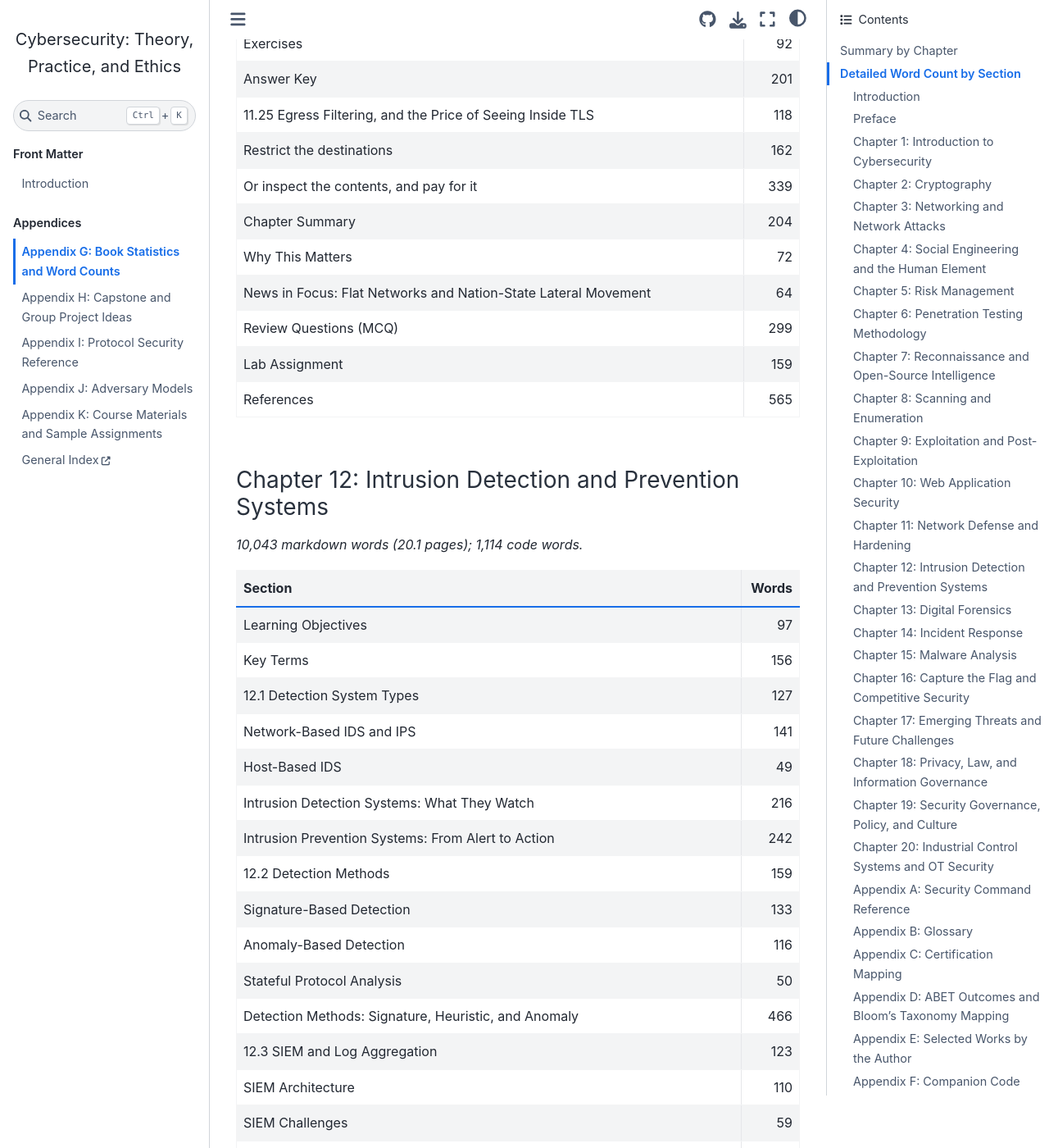
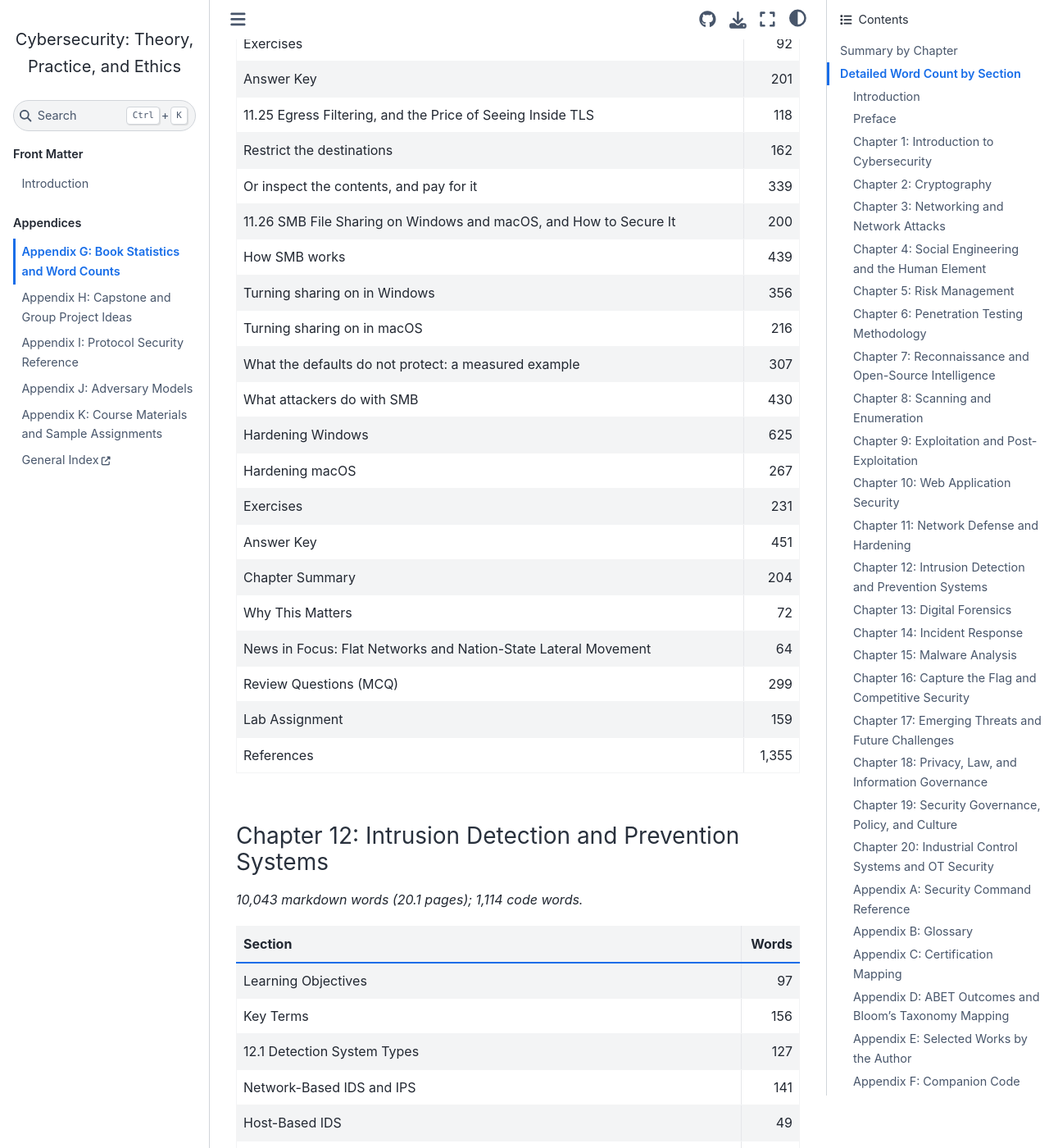
Before and after one commit to devharsh/cybersec-textbook, a Jupyter Book: the page built from chapters/appendix_g/appendix_g.md, in a window 1280 px wide and 1400 px high, scrolled down 28099 px. Shown: the whole window at 82% size. Built offline with Jupyter Book 1.0.4 settings and Sphinx 7.4.7 and the Sphinx Book theme 1.1.4, drawn with Linux system fonts in a browser that asks for light colours; pages that are not in the unit, such as notebooks, are missing from menus; some of the changed text lies outside the part shown.

Commit message:
Ch11: add Section 11.26 on SMB file sharing on Windows and macOS
Expand a reader's note on SMB file sharing into a verified section on
how SMB works and how to share and secure it on Windows 11 and macOS 27.

The section covers ports and transports, dialects (MS-SMB2 Appendix A),
Windows and macOS sharing steps with the settings that decide safety
(Private profile only, password-protected sharing on, share and NTFS
permissions, Apple's Windows File Sharing password warning, guest access,
firewall), a lab table measured on Samba 4.19.5, the attack techniques
(MS17-010, CVE-2020-0796, CVE-2021-34527, ATT&CK T1135, T1021.002,
T1187 with its WebDAV fallback, T1557.001), and hardening lists built
from Microsoft's current defaults and Apple's documented settings.

Corrections to the source note: SMB is not LAN-only; NetBIOS ports are
only needed by SMB 1; Windows steps lacked the conditions that make
sharing safe; macOS steps lacked Apple's own warning; the note's sources
were bare domains, replaced by primary pages.

Every claim was checked against primary documentation, and an
independent review's eleven precision findings were verified and fixed.
Adds references 27 to 52, a learning objective and two key terms,
cross-references from 3.5, 8.10 and Appendix I, and regenerated word
counts. check_acronyms reports 0 failures and the build succeeds.

Co-Authored-By: Claude Opus 5.5 <noreply@anthropic.com>
Claude-Session: https://claude.ai/code/session_01ShEA6SZzxZywyuwrmSxsoZ

```diff
--- a/chapters/appendix_g/appendix_g.md
+++ b/chapters/appendix_g/appendix_g.md
@@ -412,7 +412,7 @@ Last generated: 2026-09-30.
 | 8.7 hping3: Crafting Packets by Hand | 289 |
 | 8.8 Always Sniff the Wire | 176 |
 | 8.9 Operating-System Fingerprinting | 205 |
-| 8.10 Service and Version Scanning, and Enumeration | 220 |
+| 8.10 Service and Version Scanning, and Enumeration | 231 |
 | 8.11 Vulnerability Scanning | 316 |
 | 8.12 The Nmap Scripting Engine (NSE) | 160 |
 | 8.13 Detection and Evasion | 309 |
@@ -668,12 +668,22 @@ Last generated: 2026-09-30.
 | 11.25 Egress Filtering, and the Price of Seeing Inside TLS | 118 |
 |     Restrict the destinations | 162 |
 |     Or inspect the contents, and pay for it | 339 |
+| 11.26 SMB File Sharing on Windows and macOS, and How to Secure It | 200 |
+|     How SMB works | 439 |
+|     Turning sharing on in Windows | 356 |
+|     Turning sharing on in macOS | 216 |
+|     What the defaults do not protect: a measured example | 307 |
+|     What attackers do with SMB | 430 |
+|     Hardening Windows | 625 |
+|     Hardening macOS | 267 |
+|     Exercises | 231 |
+|     Answer Key | 451 |
 | Chapter Summary | 204 |
 | Why This Matters | 72 |
 | News in Focus: Flat Networks and Nation-State Lateral Movement | 64 |
 | Review Questions (MCQ) | 299 |
 | Lab Assignment | 159 |
-| References | 565 |
+| References | 1,355 |
 
 ### Chapter 12: Intrusion Detection and Prevention Systems
 
```
Also changed, not shown: other parts of chapters/appendix_g/appendix_g.md (+17 -17 lines), chapters/00_intro/introduction.md (+7 -7 lines), chapters/appendix_i/appendix_i.md (+1 -1 lines), intro.md (+1 -1 lines), scripts/SESSION_CHANGES.md (+57 -0 lines), 3 other files.
